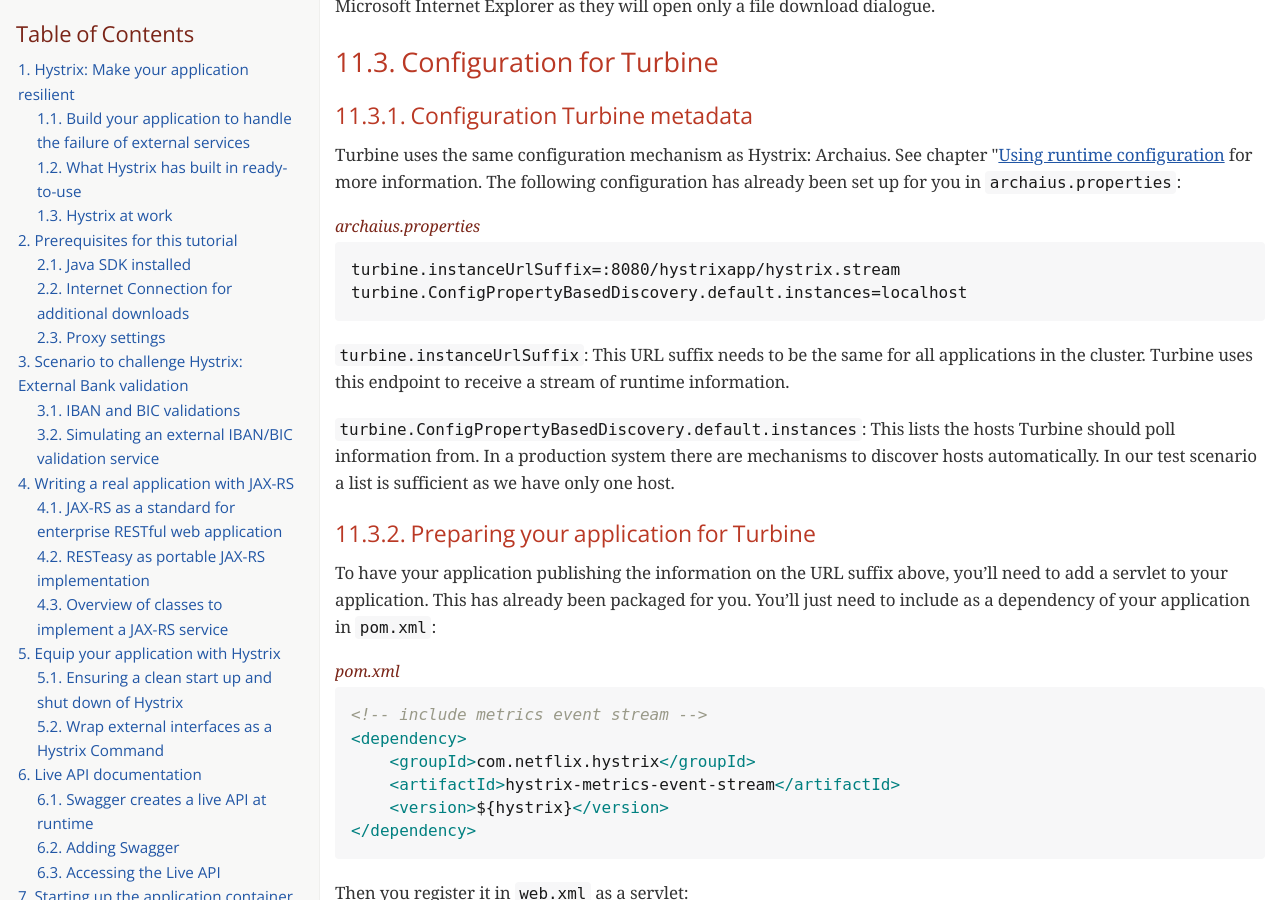
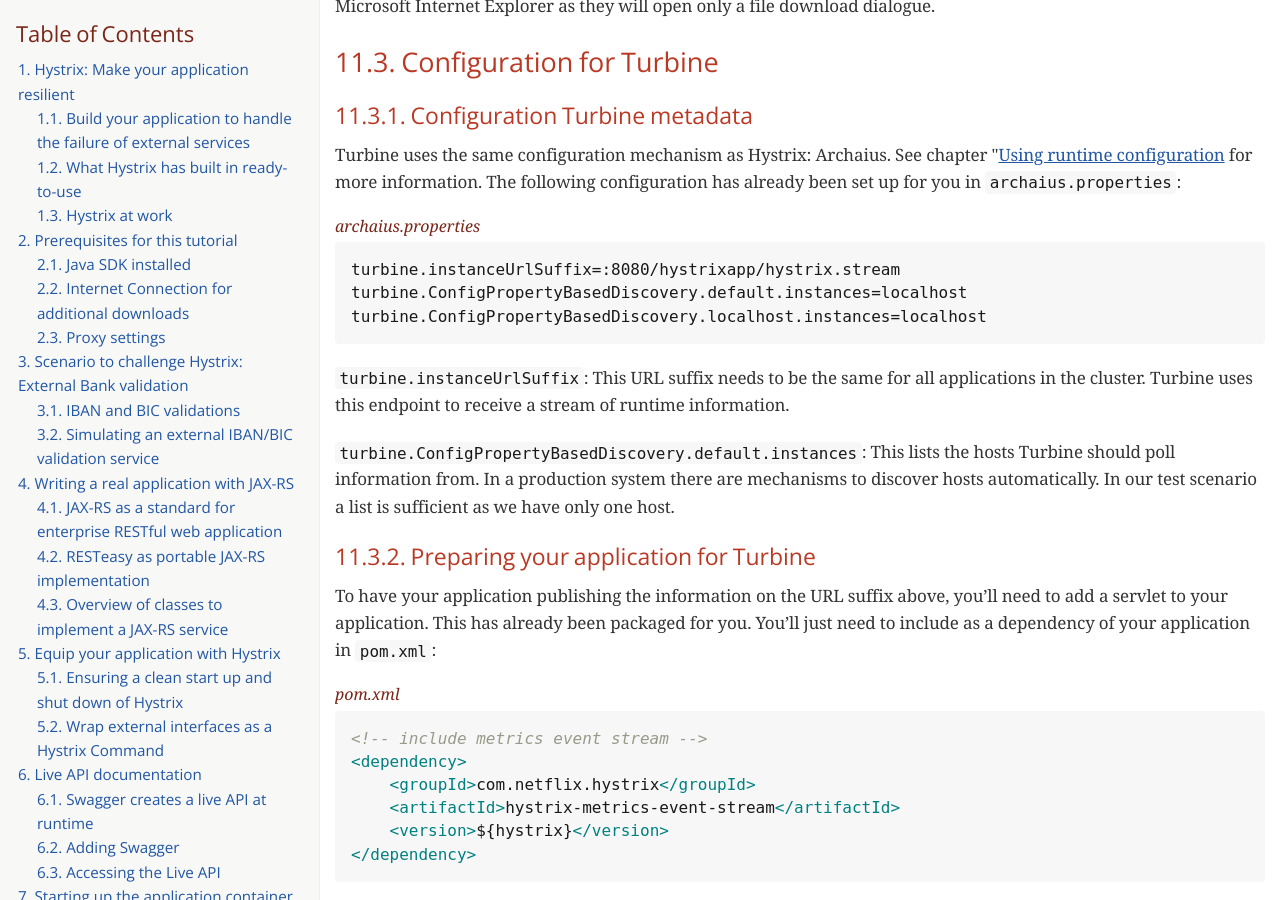
Before and after one commit to ahus1/hystrix-examples, a Jekyll site: the page manual.html, which Jekyll copies as it is, in a window 1280 px wide and 900 px high, scrolled down 18160 px. Built offline with Jekyll 4.4.1, drawn with Linux system fonts in a browser that asks for light colours; nearby versions of some CDN libraries; some web fonts are replaced; some of the changed text lies outside the part shown.

```diff
--- a/manual.html
+++ b/manual.html
@@ -1112,7 +1112,8 @@ When you change the number of users (aka threads) it will become effective only
 <div class="title">archaius.properties</div>
 <div class="content">
 <pre class="CodeRay highlight"><code>turbine.instanceUrlSuffix=:8080/hystrixapp/hystrix.stream
-turbine.ConfigPropertyBasedDiscovery.default.instances=localhost</code></pre>
+turbine.ConfigPropertyBasedDiscovery.default.instances=localhost
+turbine.ConfigPropertyBasedDiscovery.localhost.instances=localhost</code></pre>
 </div>
 </div>
 <div class="paragraph">
@@ -1176,9 +1177,6 @@ turbine.ConfigPropertyBasedDiscovery.default.instances=localhost</code></pre>
 <h3 id="_installing_and_running_hystrix_dashboard">12.2. Installing and running Hystrix Dashboard</h3>
 <div class="paragraph">
 <p>The installation has been scripted: you need to run <code>tools/hystrix-dashboard/maven-package-deploy.bat</code>.</p>
-</div>
-<div class="paragraph">
-<p>The current installation will re-package the 1.3.16 version of Hystrix dashboard and add to it the latest (yet unreleased) changes to allow running it without an internet connection. Please have a look into <code>pom.xml</code> to see how you can adopt an already packaged WAR file to your environment.</p>
 </div>
 <div class="paragraph">
 <p>Open your browser on <a href="http://localhost:8080/hystrix-dashboard/" class="bare">http://localhost:8080/hystrix-dashboard/</a>. Press <b class="button">Monitor Stream</b> with the default setting to display the aggregated stream from the Turbine dashboard.</p>
```
Also changed, not shown: other parts of manual.html (+1 -1 lines).
